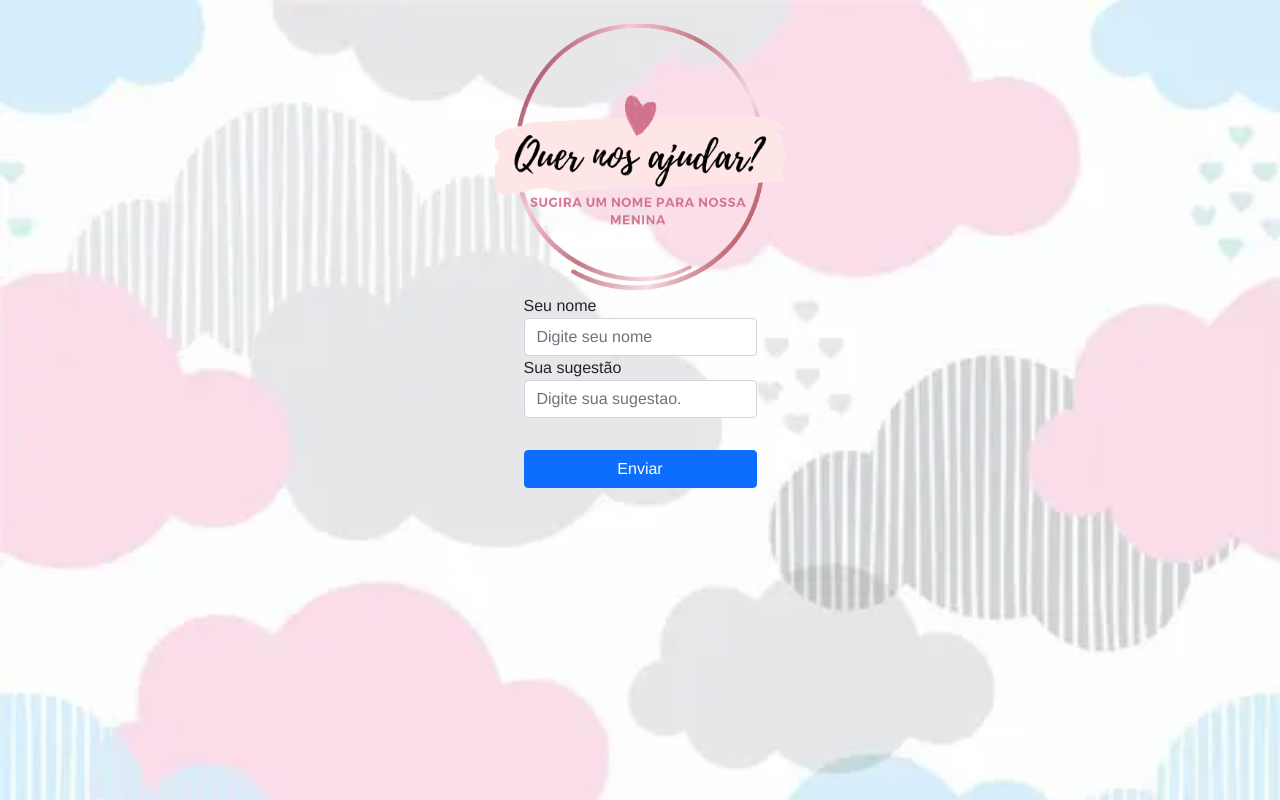
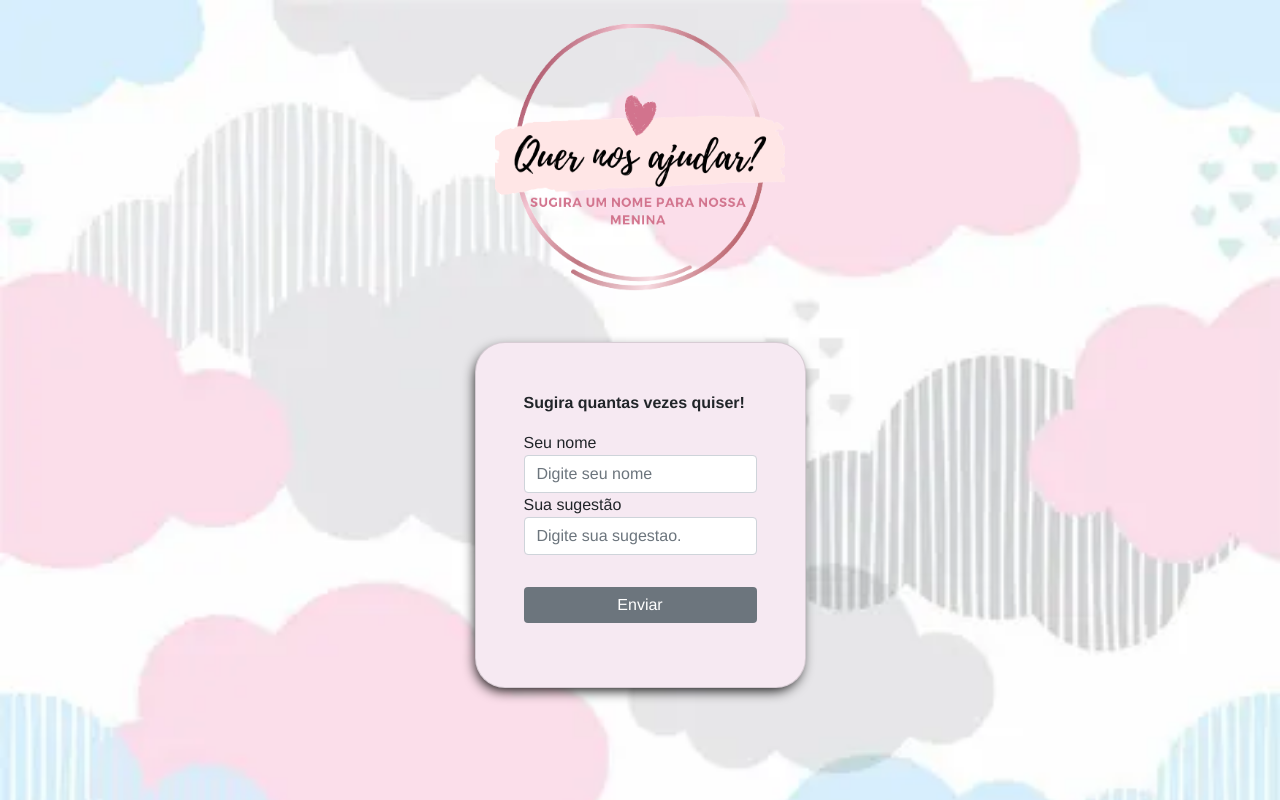
Before and after one commit to XandaoTP/pj-pessoal, a React (Create React App) app in the folder front-end/: page / in a window 1280 px wide. Built offline with nearby package versions, Linux system fonts and the light colour scheme.

Commit message:
ajusta css

```diff
--- a/front-end/src/views/home.tsx
+++ b/front-end/src/views/home.tsx
@@ -1,5 +1,5 @@
 import { useFormik } from "formik";
-import { Button, Container, Form, FormControlProps } from "react-bootstrap";
+import { Button, Card, Container, Form, FormControlProps } from "react-bootstrap";
 import styled from "styled-components";
 import bckground from "../../src/assets/img/papel.jpg"
 import logo from "../../src/assets/img/Quer nos ajudar.png"
@@ -26,7 +26,7 @@ export function Home ( props : Props ) {
                 Nomebb: values.namebb
               });
               formik.resetForm();
-              toast.success('Obrigado por sugerir um nome. Sua sugestao foi armazenada e em breve divulgaremos a lista de sugestao', {
+              toast.success('Obrigado por sugerir um nome. Sua sugestão foi armazenada e em breve divulgaremos a lista de sugestões.', {
                 position: "top-center",
                 autoClose: 5000,
                 hideProgressBar: false,
@@ -49,25 +49,30 @@ export function Home ( props : Props ) {
         <Bckgroud className="vh-100 ">
             <Container className="d-flex flex-column align-items-center">
                 <img src={logo} className='mt-4' width="290px" height="270px" alt='nossamenina'/>
+                <Cardbck className="p-5 mt-5">
+                <p className="fw-bold">Sugira quantas vezes quiser!</p>
                 <Form onSubmit={formik.handleSubmit}>
                 <Form.Label className='mb-0'>Seu nome</Form.Label>
                 <Form.Control
                 type="text"
                 placeholder="Digite seu nome"
+                required
                 {...formProps('name')}
               />
               <Form.Label className='mb-0'>Sua sugestão</Form.Label>
               <Form.Control
                 placeholder="Digite sua sugestao."
+                required
                 {...formProps('namebb')}
                 />
                 <div className="d-grid mt-3 mb-3">
-                    <Button
-                    className=" mt-3"
+                    <CustomButton
+                    className=" mt-3 bg-secondary"
                     type='submit'
-                    >Enviar</Button>
+                    >Enviar</CustomButton>
                 </div>
                 </Form>
+                </Cardbck>
             </Container>
         </Bckgroud>
     )
@@ -77,3 +82,11 @@ const Bckgroud = styled.div`
     background: url(${bckground});
     background-size: cover;
 `
+const Cardbck = styled(Card)`
+    background-color: #f6e9f2;
+    border-radius: 30px;
+    box-shadow: -2px 5px 13px -3px #000000;
+`
+const CustomButton = styled(Button)`
+    border: none;
+`
```
Also changed, not shown: 1 other file (tests, documents, lock files or other folders).
